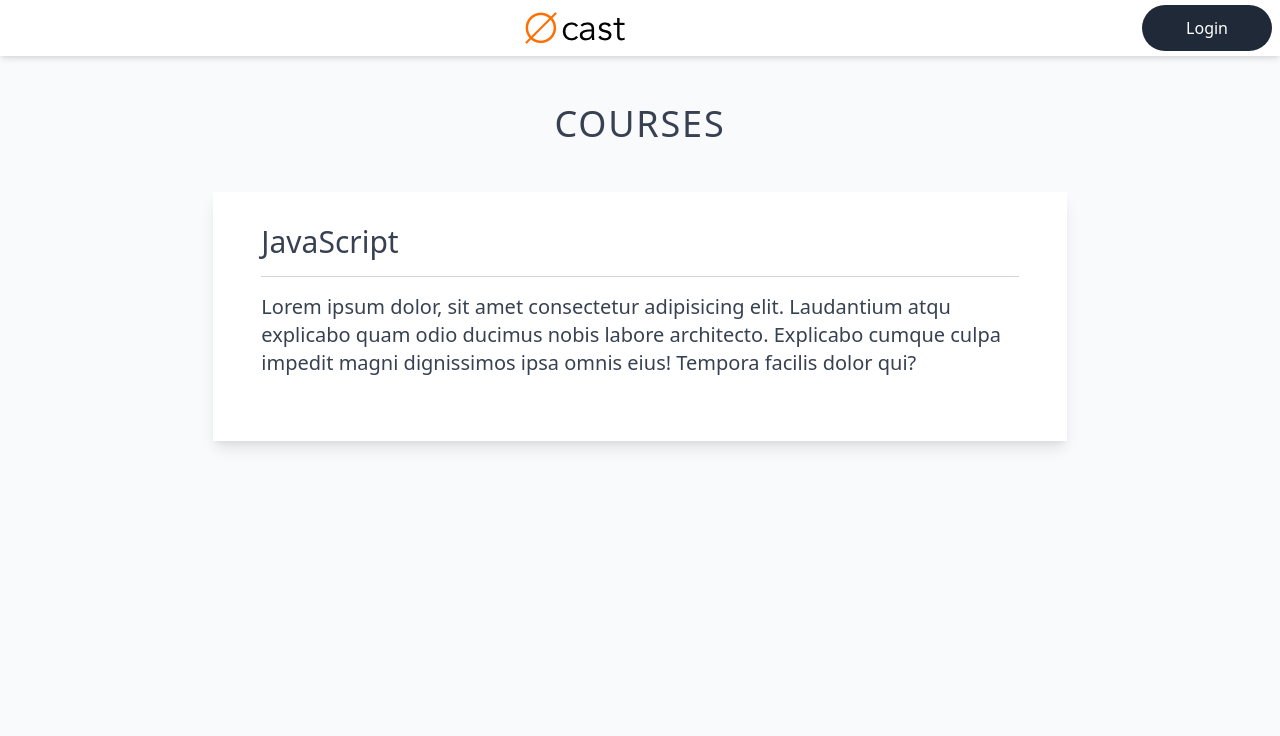
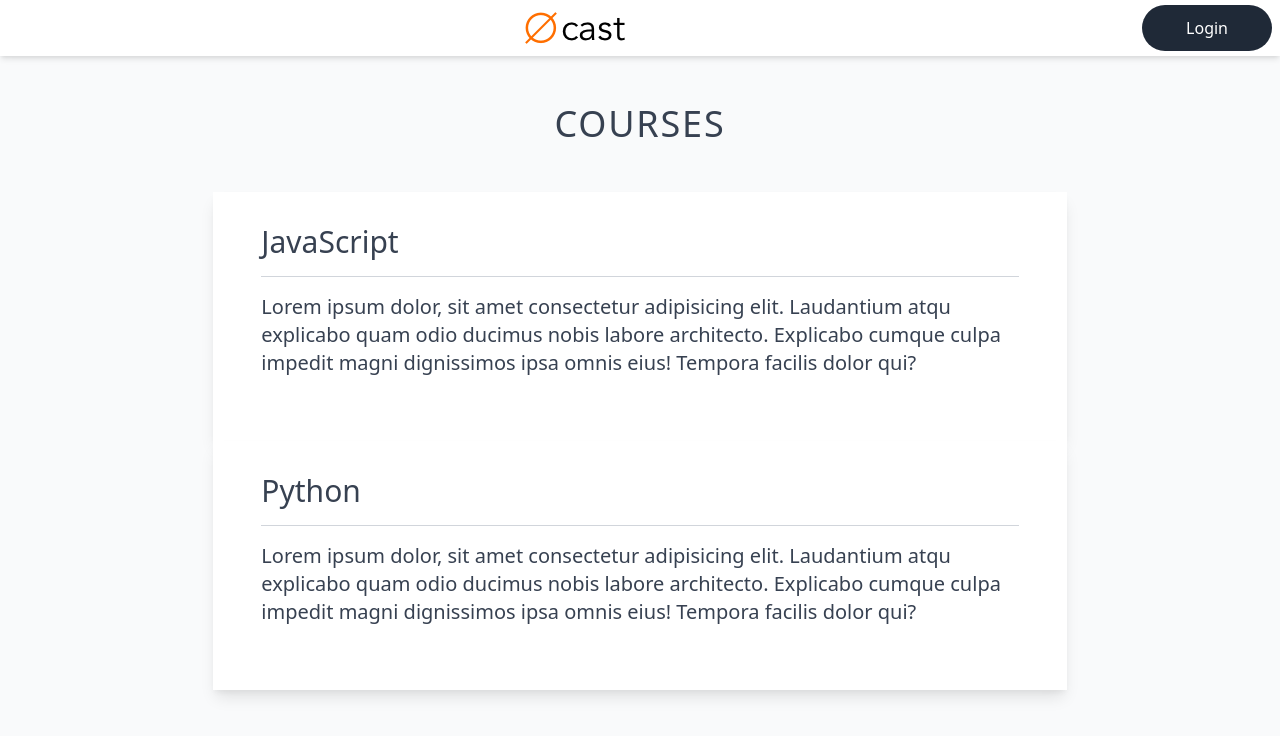
Before and after one commit to Planet-NULLCAST/curriculum, a Next.js app in the folder website/: page / in a window 1280 px wide. Shown: the top 736 px of the page. Built offline with nearby package versions, Linux system fonts and the light colour scheme.

Commit message:
Add another course to test

```diff
--- a/website/courses/meta.js
+++ b/website/courses/meta.js
@@ -36,6 +36,23 @@ let courses = [
 				chapterName: "If Condition"
 			}
 		]
+	},
+	{
+		courseId: 2,
+		courseName: "Python",
+		courseUrl: "python",
+		chapters: [
+			{
+				chapterId: 1,
+				chapterUrl: "introduction",
+				chapterName: "Introduction"
+			},
+			{
+				chapterId: 2,
+				chapterUrl: "hello-world",
+				chapterName: "Hello World"
+			}
+		]
 	}
 ];
 
```
